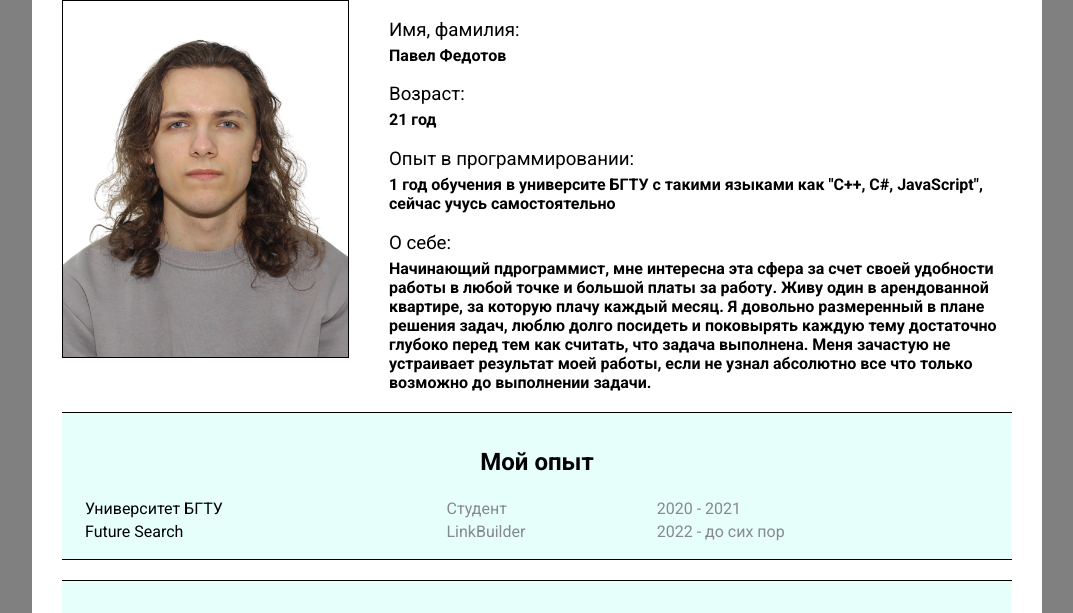
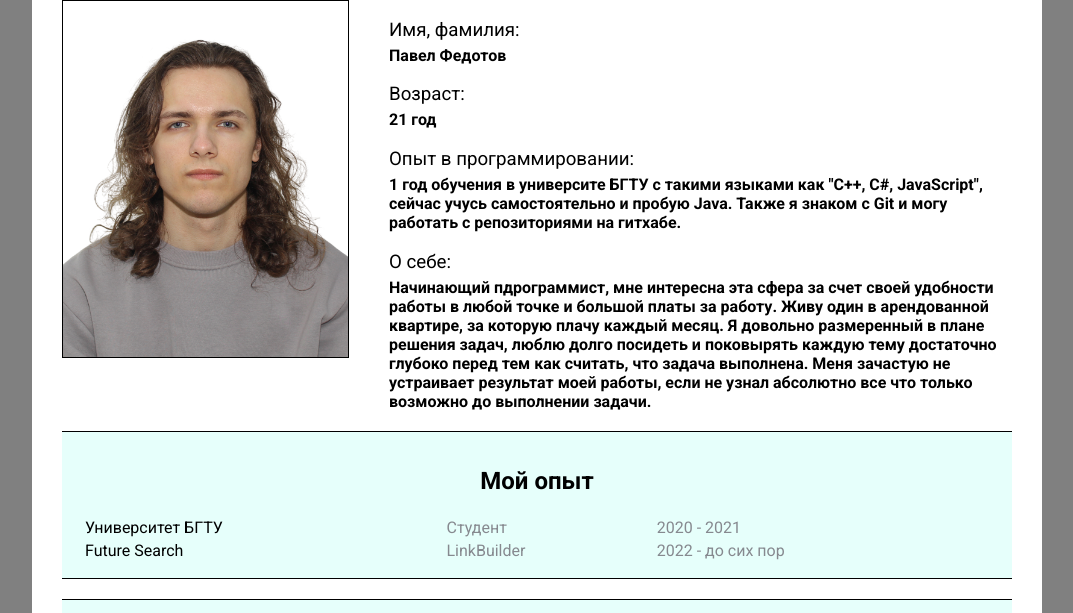
Before and after one commit to Leninral/CV, a plain HTML site: page index.html in a window 1280 px wide. Shown: the part 111-724 px from the top of the page, without its empty margins (103-1176 px from the left). Drawn offline with Linux system fonts and the light colour scheme.

Commit message:
Update index.html about skills in Java and Git

```diff
--- a/index.html
+++ b/index.html
@@ -21,7 +21,7 @@
                     <p>21 год</p>
 
                     <h3>Опыт в программировании:</h3>
-                    <p>1 год обучения в университе БГТУ с такими языками как "C++, C#, JavaScript", сейчас учусь самостоятельно</p>
+                    <p>1 год обучения в университе БГТУ с такими языками как "C++, C#, JavaScript", сейчас учусь самостоятельно и пробую Java. Также я знаком с Git и могу работать с репозиториями на гитхабе.</p>
 
                     <h3>О себе:</h3>
                     <p>Начинающий пдрограммист, мне интересна эта сфера за счет своей удобности работы в любой точке и большой платы за работу. Живу один в арендованной квартире, за которую плачу каждый месяц. Я довольно размеренный в плане решения задач, люблю долго посидеть и поковырять каждую тему достаточно глубоко перед тем как считать, что задача выполнена. Меня зачастую не устраивает результат моей работы, если не узнал абсолютно все что только возможно до выполнении задачи.</p>
```
